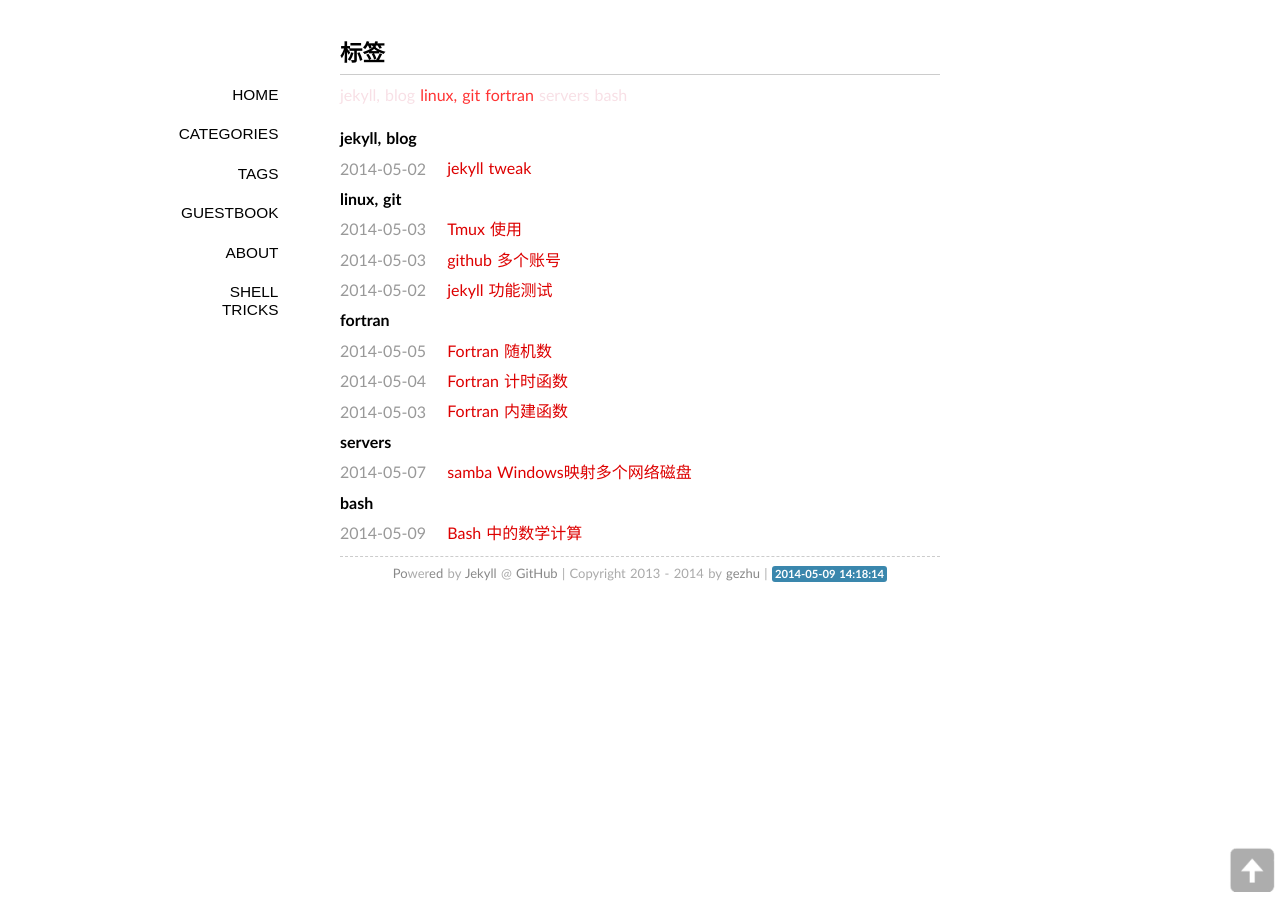
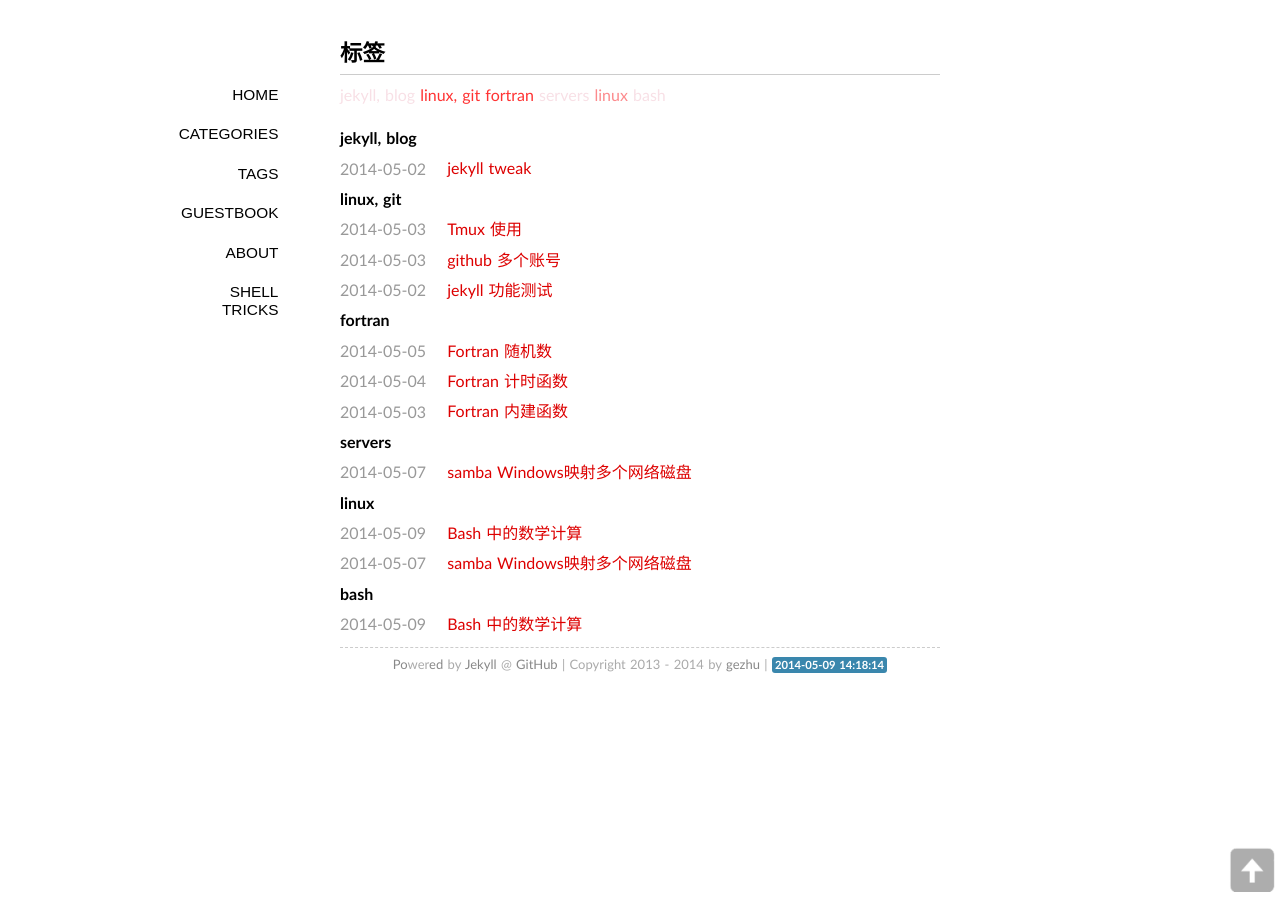
Before and after one commit to gezhu/gezhu.github.io, a Jekyll site: the page built from tags/index.md, in a window 1280 px wide. Built offline with Jekyll 4.4.1, drawn with Linux system fonts in a browser that asks for light colours; some web fonts are replaced; Markdown is read by kramdown in place of the engine named in the settings.

Commit message:
Add post bc and samba

```diff
--- a/_posts/2014-05-07-samba.markdown
+++ b/_posts/2014-05-07-samba.markdown
@@ -5,6 +5,7 @@ categories:
 - tech
 tags:
 - servers
+- linux
 
 ---
 
--- a/_posts/2014-05-09-math-in-bash.markdown
+++ b/_posts/2014-05-09-math-in-bash.markdown
@@ -5,6 +5,7 @@ categories:
 - tech
 tags:
 - bash
+- linux
 
 ---
 
```
